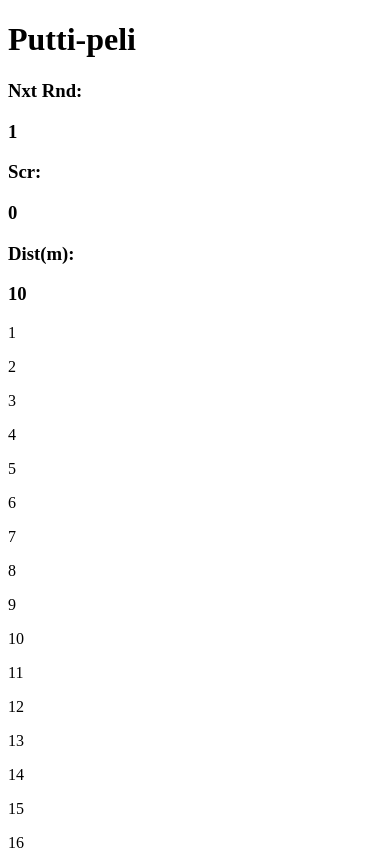
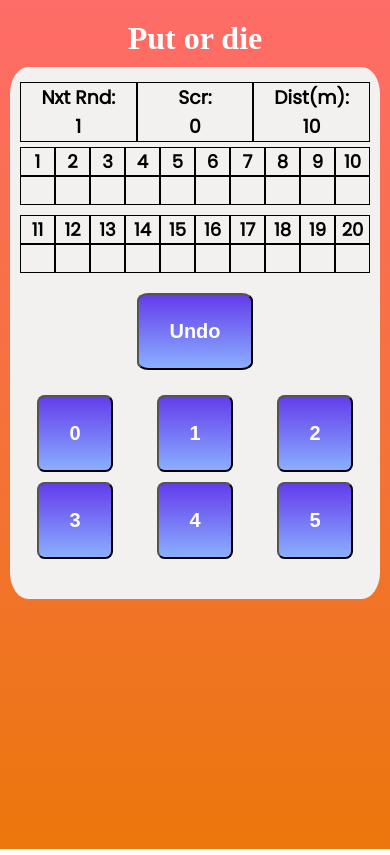
Before and after one commit to SampsaVisuri/putOrDie, a plain HTML site: page index.html in a window 390 px wide. Shown: the top 855 px of the page. Drawn offline with Linux system fonts and the light colour scheme.

Commit message:
trying to add css

```diff
--- a/index.html
+++ b/index.html
@@ -5,13 +5,13 @@
     <meta charset="UTF-8">
     <meta name="viewport" content="width=device-width, initial-scale=1.0">
     <meta http-equiv="X-UA-Compatible" content="ie=edge">
-    <link rel="stylesheet" href="/style.css">
+    <link rel="stylesheet" href="style.css">
     <link href="https://fonts.googleapis.com/css?family=Poppins&display=swap" rel="stylesheet">
     <title>Putti</title>
 </head>
 
 <body>
-    <h1>Putti-peli</h1>
+    <h1>Put or die</h1>
     <div class="whole-wrap">
         <div class="game-info-wrap">
             <div class="round">
--- /dev/null
+++ b/style.scss
@@ -0,0 +1,222 @@
+* {
+    margin: 0;
+    padding: 0;
+    box-sizing: border-box;
+}
+
+body {
+    background: linear-gradient(#FF6C69, #EB770C) no-repeat;
+    padding-top: 100px;
+    padding-bottom: 100px;
+}
+
+h1 {
+    text-align: center;
+    font-weight: 900;
+    color: #fff;
+    margin-bottom: 10px;
+}
+
+p {
+    font-size: 18px;
+    font-weight: 900;
+}
+
+.whole-wrap {
+    margin: 0 auto 0 auto;
+    padding: 30px 30px;
+    font-family: 'Poppins', sans-serif;
+    background: #f3f0f0;
+    border-radius: 5%;
+    max-width: 800px;
+}
+
+.game-info-wrap {
+    display: grid;
+    grid-template-columns: repeat(3, 1fr);
+    grid-template-rows: auto;
+    margin: 0 auto;
+}
+
+.round {
+    border: 0.5px solid;
+    margin: 5px 0 5px 0;
+    h3 {
+        text-align: center;
+    }
+}
+.score {
+    border: 0.5px solid;
+    margin: 5px 0 5px 0;
+    h3 {
+        text-align: center;
+    }
+}
+.distance {
+    border: 0.5px solid;
+    margin: 5px 0 5px 0;
+    h3 {
+        text-align: center;
+    }
+}
+
+
+.results-grid-1 {
+    display: grid;
+    grid-template-columns: repeat(10, 1fr);
+    grid-template-rows: 1fr 1fr;
+    div{
+        border: 1px solid;
+        padding: 20px 0 20px 0;
+        text-align: center;
+    }
+}
+
+.results-grid-2 {
+    display: grid;
+    grid-template-columns: repeat(10, 1fr);
+    grid-template-rows: 1fr 1fr;
+    div{
+        border: 1px solid;
+        padding: 20px 0 20px 0;
+        text-align: center;
+    }
+}
+
+.space {
+    margin-top: 50px;
+}
+
+
+button {
+    display: block;
+    padding: 25px 30px 25px 30px;
+    margin: auto;
+    background: linear-gradient(#643CEB, #8AAFFF);
+    color: #fff;
+    font-size: 20px;
+    font-weight: 900;
+    border-radius: 10%;
+    &:hover {
+        background: linear-gradient(#643CEB, #B1AFFF);
+    }
+}
+
+.answer {
+    display: inline;
+    .phone-button-grid {
+        display: grid;
+        grid-template-columns: repeat(6,1fr);
+        grid-template-rows: 1fr;
+        grid-gap: 10px;
+        margin-bottom: 30px;
+    }
+}
+
+#buttonUndo{
+    margin: 40px auto 50px auto;
+}
+
+
+@media screen and (max-width: 800px){
+    * {
+        margin: 0;
+        padding: 0;
+    }
+
+    .answer {
+        display: inline;
+        .phone-button-grid {
+            display: grid;
+            grid-template-columns: repeat(3,1fr);
+            grid-template-rows: repeat(2,1fr);
+            grid-gap: 10px;
+            margin-bottom: 30px;
+        }
+
+    }
+    .whole-wrap {
+        margin: 0 10px 0 10px;
+        padding: 10px 10px;
+        font-family: 'Poppins', sans-serif;
+        background: #f3f0f0;
+        border-radius: 5%;
+
+    }
+
+    .game-info-wrap {
+        display: grid;
+        grid-template-columns: repeat(3, 1fr);
+        grid-template-rows: auto;
+    }
+
+    body {
+        padding: 10px 0 10px 0;
+        background: linear-gradient(#FF6C69, #EB770C);
+        background-size: cover;
+        background-repeat: no-repeat;
+        padding: 20px 0 250px 0;
+
+    }
+
+    .space {
+        display: none;
+    }
+
+    .results-grid-1 {
+        display: grid;
+        grid-template-columns: repeat(10, 1fr);
+        grid-template-rows: 1fr 1fr;
+        div{
+            border: 1px solid;
+            padding: 0;
+            text-align: center;
+        }
+        margin-bottom: 10px;
+    }
+
+    .results-grid-2 {
+        display: grid;
+        grid-template-columns: repeat(10, 1fr);
+        grid-template-rows: 1fr 1fr;
+        div{
+            border: 1px solid;
+            padding: 0;
+            text-align: center;
+        }
+    }
+    .round {
+        border: 0.5px solid;
+        margin: 5px 0 5px 0;
+        h3 {
+            text-align: center;
+        }
+    }
+    .score {
+        border: 0.5px solid;
+        margin: 5px 0 5px 0;
+        h3 {
+            text-align: center;
+        }
+    }
+    .distance {
+        border: 0.5px solid;
+        margin: 5px 0 5px 0;
+        h3 {
+            text-align: center;
+        }
+    }
+    #buttonUndo {
+        margin: 20px auto 25px auto;
+
+    }
+    #score {
+        text-align: center;
+    }
+    #round {
+        text-align: center;
+    }
+    #distance {
+        text-align: center;
+    }
+}
```
Also changed, not shown: style.css (added), 2 other files.
